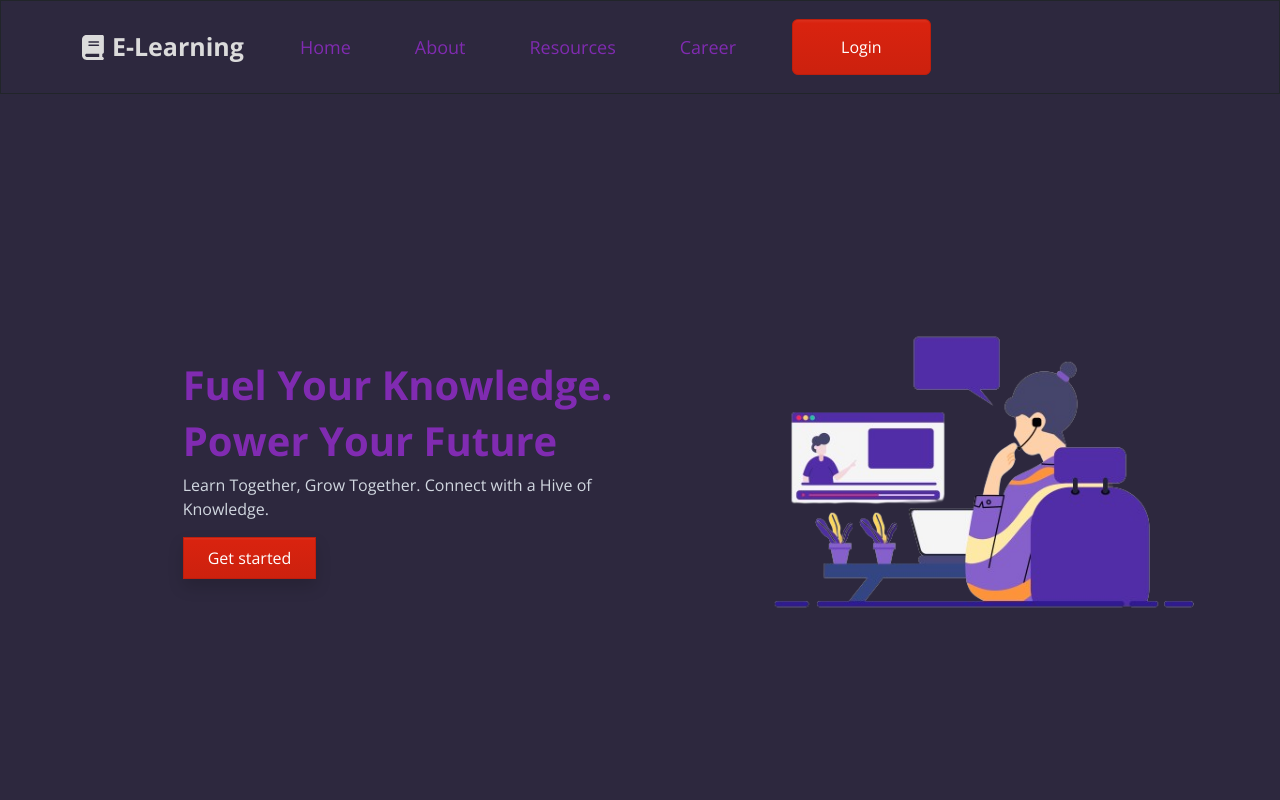
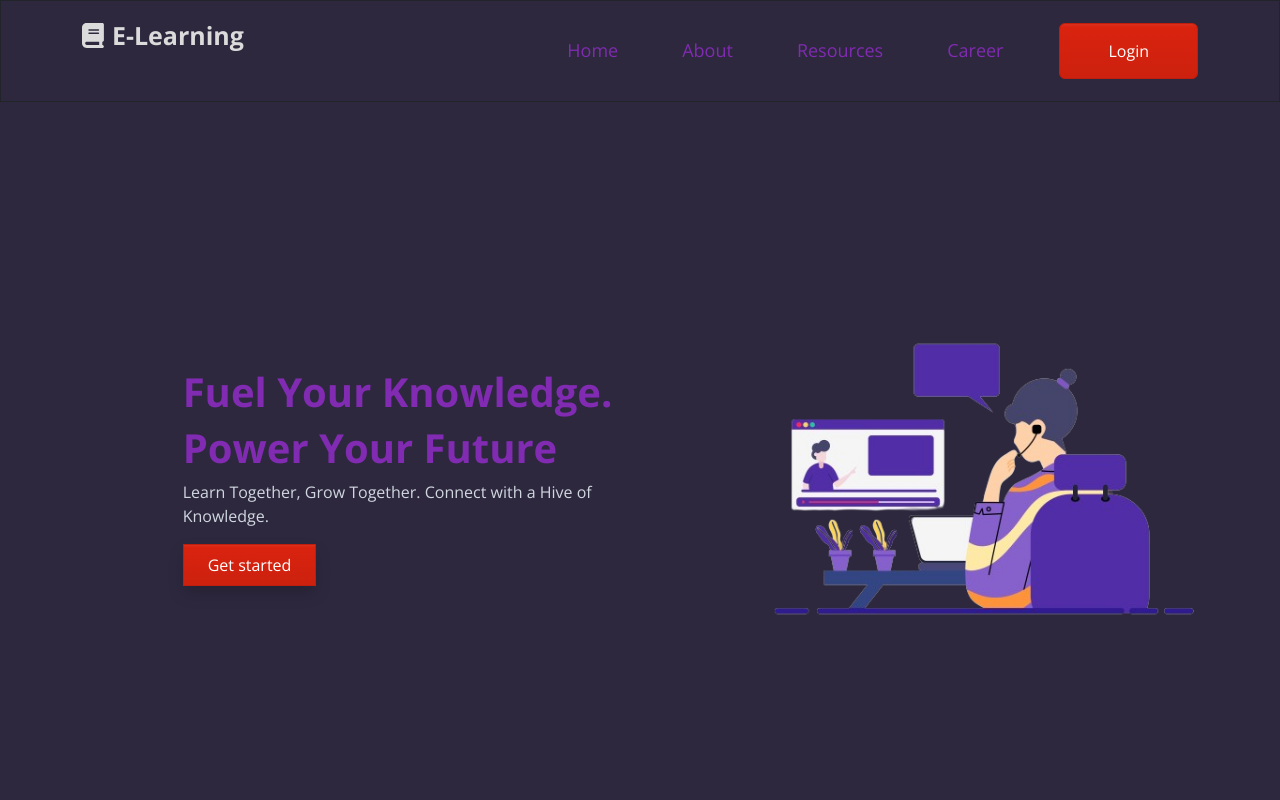
Before and after one commit to reshmaps156/React-E-Learning-App, a React (Vite) app: page / in a window 1280 px wide. Shown: the top 800 px of the page. Built offline with nearby package versions, Linux system fonts and the light colour scheme.

Commit message:
header modified

```diff
--- a/src/components/layout/header/Header.jsx
+++ b/src/components/layout/header/Header.jsx
@@ -9,13 +9,16 @@ import './header.css'
 function Header() {
   return (
     <Navbar  expand="lg" style={{backgroundColor:'#2D283E'}} className='p-3'>
-      <Container>
+      <Container className='d-flex justify-content-between '>
+      <div>
         <Navbar.Brand href="#home" className='me-5'>
           <div style={{fontWeight:'bold' , color:'rgb(219, 219, 219)',fontSize:'25px'}}>
           <FontAwesomeIcon icon={faBook} className='me-2'/>
           E-Learning
           </div>
             </Navbar.Brand>
+      </div>
+       <div>
           <Navbar.Toggle aria-controls="basic-navbar-nav "  />
           <Navbar.Collapse id="basic-navbar-nav" className=''>
             <Nav className="me-auto" style={{color:'#802BB1'}}>
@@ -27,6 +30,7 @@ function Header() {
 
             </Nav>
           </Navbar.Collapse>
+       </div>
       </Container>
     </Navbar>
   )
```
Lines whose indentation alone changed are shown as unchanged.
